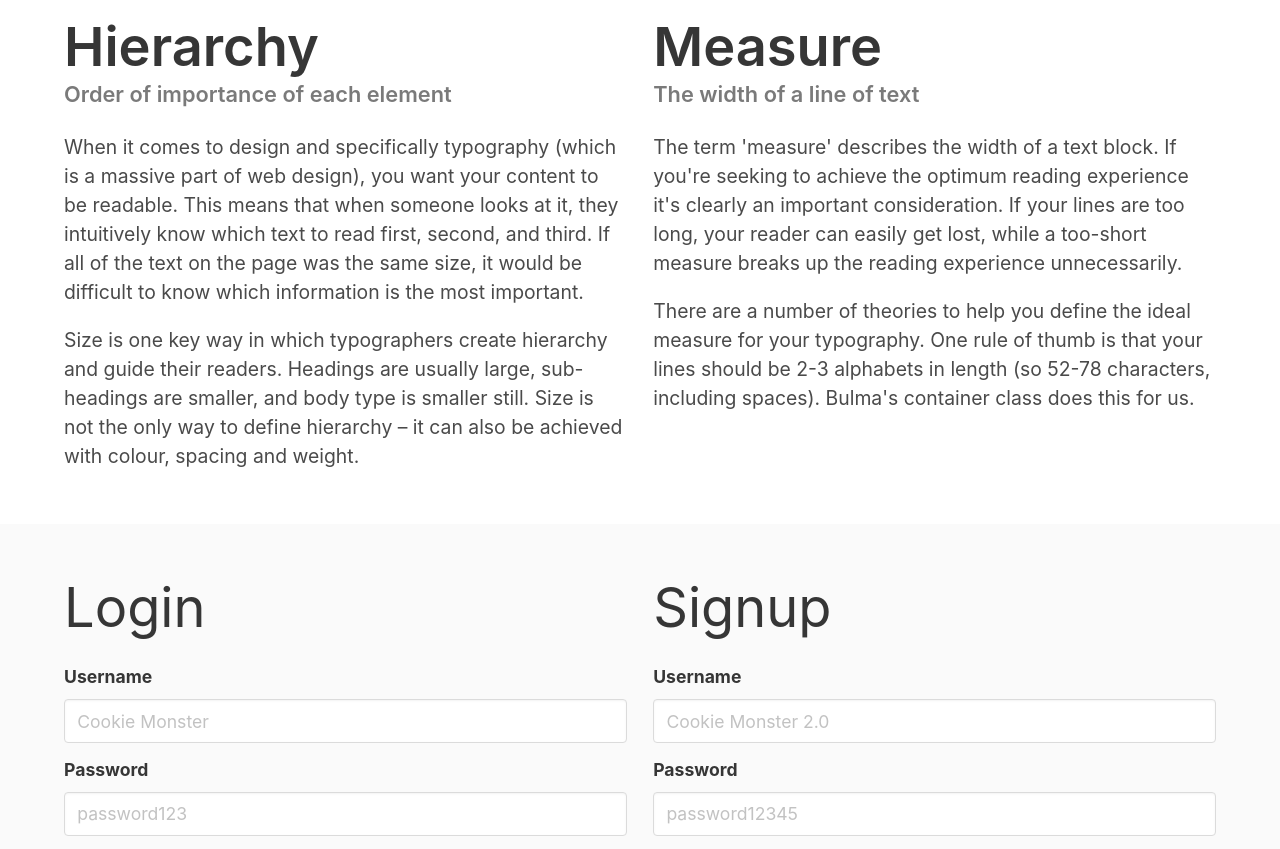
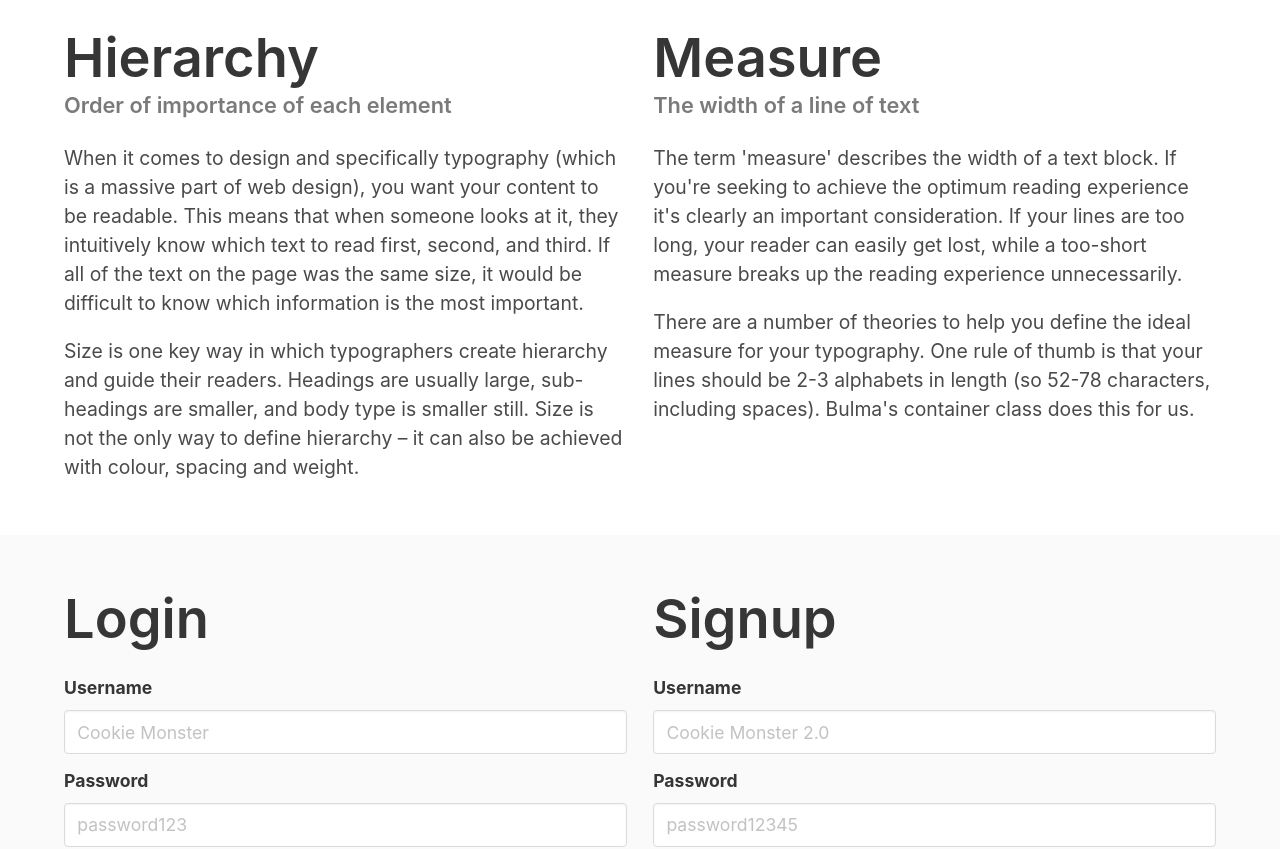
Before and after one commit to jdmar3-comp426/a02-emmadrew, a website: page index.html in a window 1280 px wide. Shown: the part 3320-4169 px from the top of the page. Drawn offline with nearby package versions, Linux system fonts and the light colour scheme; a web font is replaced by a local one.

Commit message:
changed tabs to be centered and adjusted some titles that were marked normal to be without classification

```diff
--- a/index.html
+++ b/index.html
@@ -91,7 +91,7 @@
             <h1 class="title has-text-info is-family-secondary">Flavour</h1>
             <h5 class="subtitle has-text-grey is-italic">Express yourself with fonts, colors, images, and more</h5>
         </div>
-        <div class="tabs is-medoum is-centered">
+        <div class="tabs is-medium is-centered">
             <ul>
                 <li class="is-active"><a>Pictures</a></li>
                 <li><a>Music</a></li>
@@ -155,7 +155,7 @@
     <div class="container">
         <div class="columns">
             <div class="column">
-                <h1 class="title has-text-weight-normal">Login</h1>
+                <h1 class="title">Login</h1>
                 <form>
                     <div class="field">
                         <label class="label">Username</label>
@@ -185,7 +185,7 @@
                 </form>
             </div>
             <div class="column">
-                <h1 class="title has-text-weight-normal">Signup</h1>
+                <h1 class="title">Signup</h1>
                 <form>
                     <div class="field">
                         <label class="label">Username</label>
```
